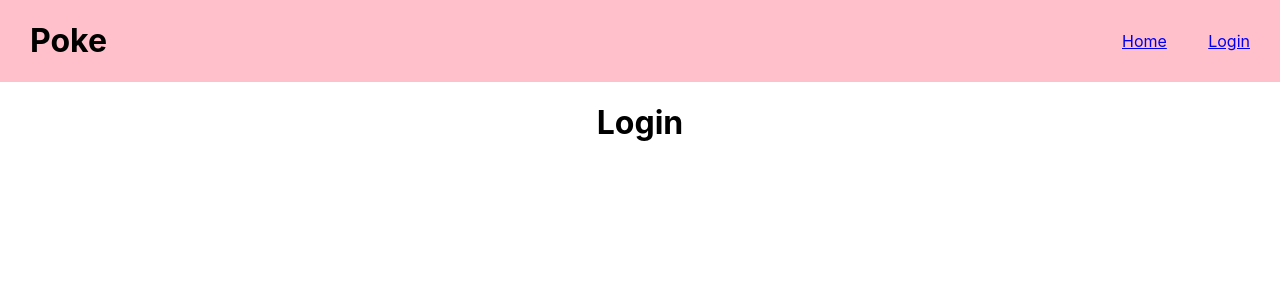
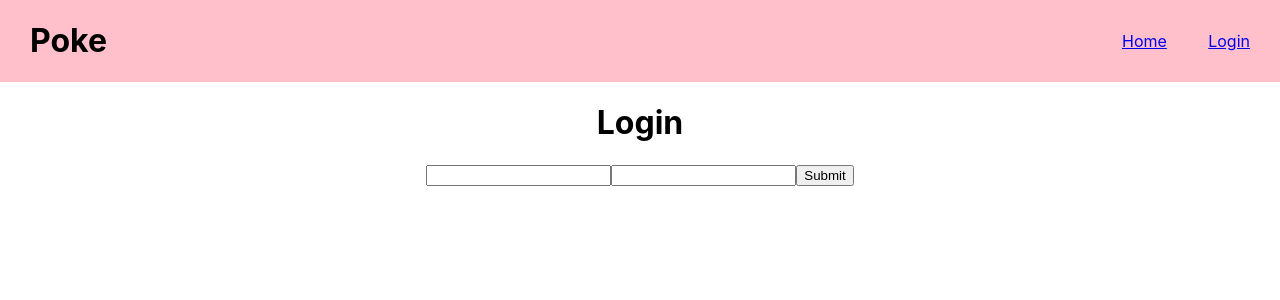
Before and after one commit to pauline-wim/poke-context, a React (Create React App) app: page /login in a window 1280 px wide. Shown: the top 300 px of the page. Built offline with nearby package versions, Linux system fonts and the light colour scheme.

Commit message:
useForm -> create form on Login page

```diff
--- a/package.json
+++ b/package.json
@@ -8,6 +8,7 @@
     "@testing-library/user-event": "^13.5.0",
     "react": "^17.0.2",
     "react-dom": "^17.0.2",
+    "react-hook-form": "^7.27.1",
     "react-router-dom": "^5.0.0",
     "react-scripts": "5.0.0",
     "styled-components": "^5.3.3",
--- a/src/components/Login.js
+++ b/src/components/Login.js
@@ -1,9 +1,31 @@
 import {} from "react-router-dom";
+import { useForm } from "react-hook-form";
 
 function Login() {
+  const {
+    register,
+    handleSubmit,
+    formState: { errors },
+  } = useForm();
+
+  const onSubmit = (data) => console.log(data);
+
   return (
     <div className="App">
       <h1>Login</h1>
+      <form onSubmit={handleSubmit(onSubmit)}>
+        <input
+          type="text"
+          {...register("username", { required: true, maxLength: 15 })}
+        />
+        {errors.username && <span>Please enter a username</span>}
+        <input
+          type="password"
+          {...register("password", { required: true, maxLength: 6 })}
+        />
+        {errors.password && <span>Please enter a password</span>}
+        <input type="submit" />
+      </form>
     </div>
   );
 }
```
Also changed, not shown: 1 other file (tests, documents, lock files or other folders).
